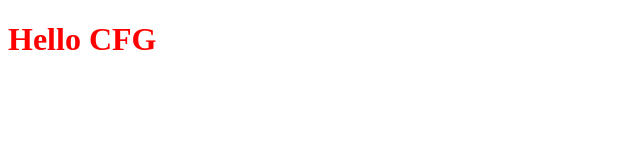
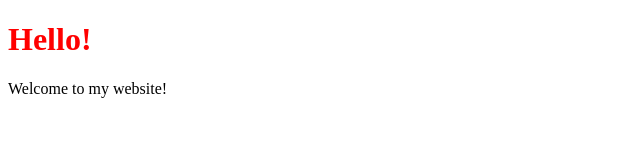
Before and after one commit to embooth/web-project, a plain HTML site: page first_site/index.html in a window 1280 px wide. Shown: the whole page, without its empty margins (0-640 px from the left). Drawn offline with Linux system fonts and the light colour scheme.

Commit message:
Add paragraph

```diff
--- a/first_site/index.html
+++ b/first_site/index.html
@@ -5,6 +5,7 @@
       <link rel="stylesheet" type="text/css" href="css/styles.css" />
   </head>
   <body>
-      <h1>Hello CFG</h1>
+      <h1>Hello!</h1>
+      <p>Welcome to my website!</p>
   </body>
 </hmtl>
```
